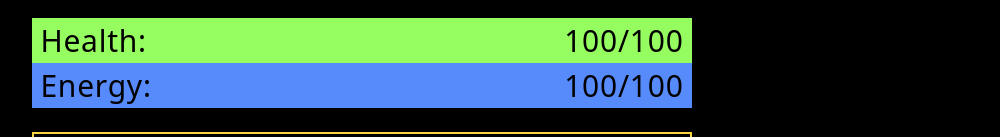
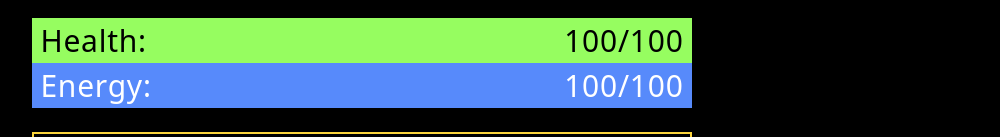
Before and after one commit to MarkFChavez/blox_piece_stats_builder, a React (Create React App) app: page / in a window 1280 px wide. Shown: the part 155-292 px from the top of the page, without its empty margins (278-1278 px from the left). Built offline with nearby package versions, Linux system fonts and the light colour scheme; a web font is replaced by a local one.

Commit message:
feat: add fgColor prop on ValueBar component

```diff
--- a/src/App.js
+++ b/src/App.js
@@ -76,8 +76,8 @@ function App () {
           <Header title='Stats Builder' />
 
           <div className='w-full mb-6'>
-            <ValueBar name='Health' value={health} bgColor='bg-bf-green' />
-            <ValueBar name='Energy' value={energy} bgColor='bg-bf-blue' />
+            <ValueBar name='Health' value={health} bgColor='bg-bf-green' fgColor='text-black' />
+            <ValueBar name='Energy' value={energy} bgColor='bg-bf-blue' fgColor='text-white' />
           </div>
 
           <div className='border-2 border-bf-yellow'>
--- a/src/components/ValueBar.js
+++ b/src/components/ValueBar.js
@@ -1,7 +1,7 @@
 import React from 'react'
 
 function ValueBar (props) {
-  const klasses = `${props.bgColor} px-2 text-black flex items-center justify-between`
+  const klasses = `${props.bgColor} ${props.fgColor} px-2 flex items-center justify-between`
 
   return (
     <div className={klasses}>
```
